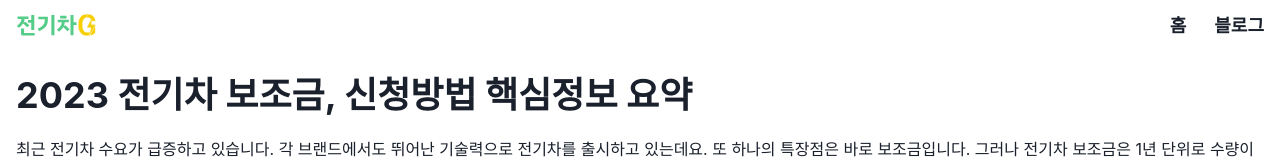
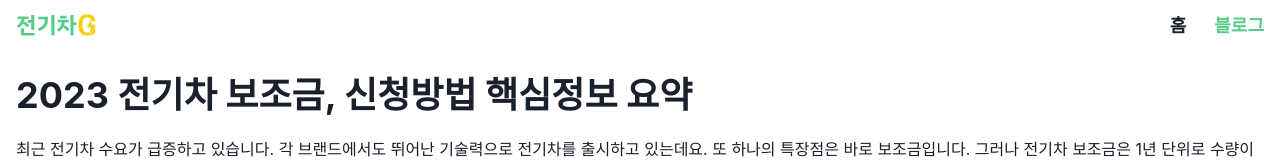
Before and after one commit to kec0130/ev-charge, a Next.js app: page /blog/electric-car-subsidy in a window 1280 px wide. Shown: the top 160 px of the page. Built offline with nearby package versions, Linux system fonts and the light colour scheme; no server answers.

Commit message:
Fix: highlighting nav menu

```diff
--- a/src/components/Layout/Navigation.tsx
+++ b/src/components/Layout/Navigation.tsx
@@ -15,8 +15,9 @@ const MENU_LIST = [
 ];
 
 const Navigation = () => {
+  const theme = useTheme();
   const router = useRouter();
-  const theme = useTheme();
+  const currentPath = `/${router.asPath.split('/')[1]}`;
 
   return (
     <Flex as='header' justifyContent='center'>
@@ -40,9 +41,7 @@ const Navigation = () => {
             {MENU_LIST.map((menu) => (
               <ListItem
                 key={menu.name}
-                color={
-                  router.asPath === menu.href ? theme.colors.primary : 'chakra-body-text._dark'
-                }
+                color={currentPath === menu.href ? theme.colors.primary : 'chakra-body-text._dark'}
                 fontSize={{ base: 'md', sm: 'lg' }}
                 fontWeight='semibold'
               >
```
